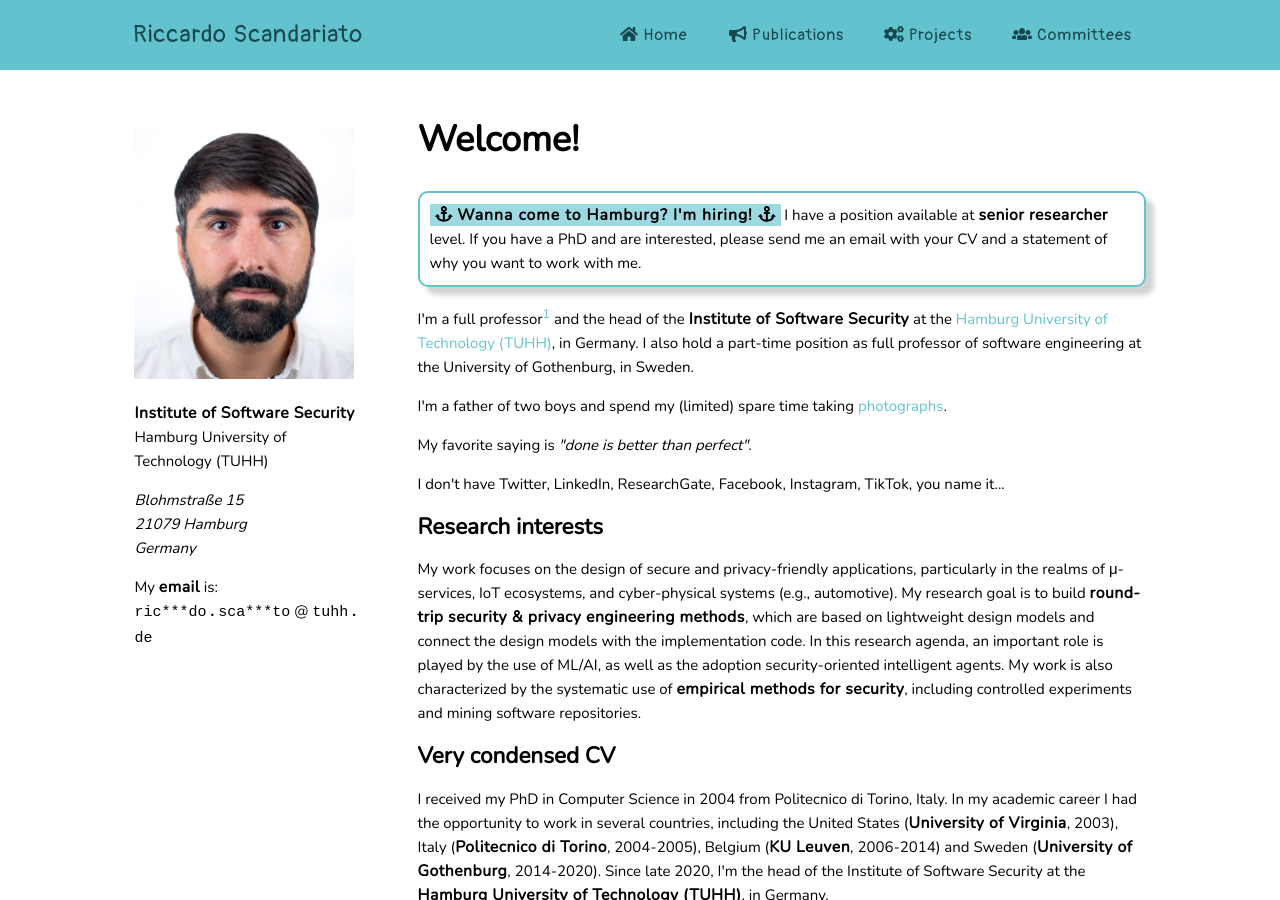
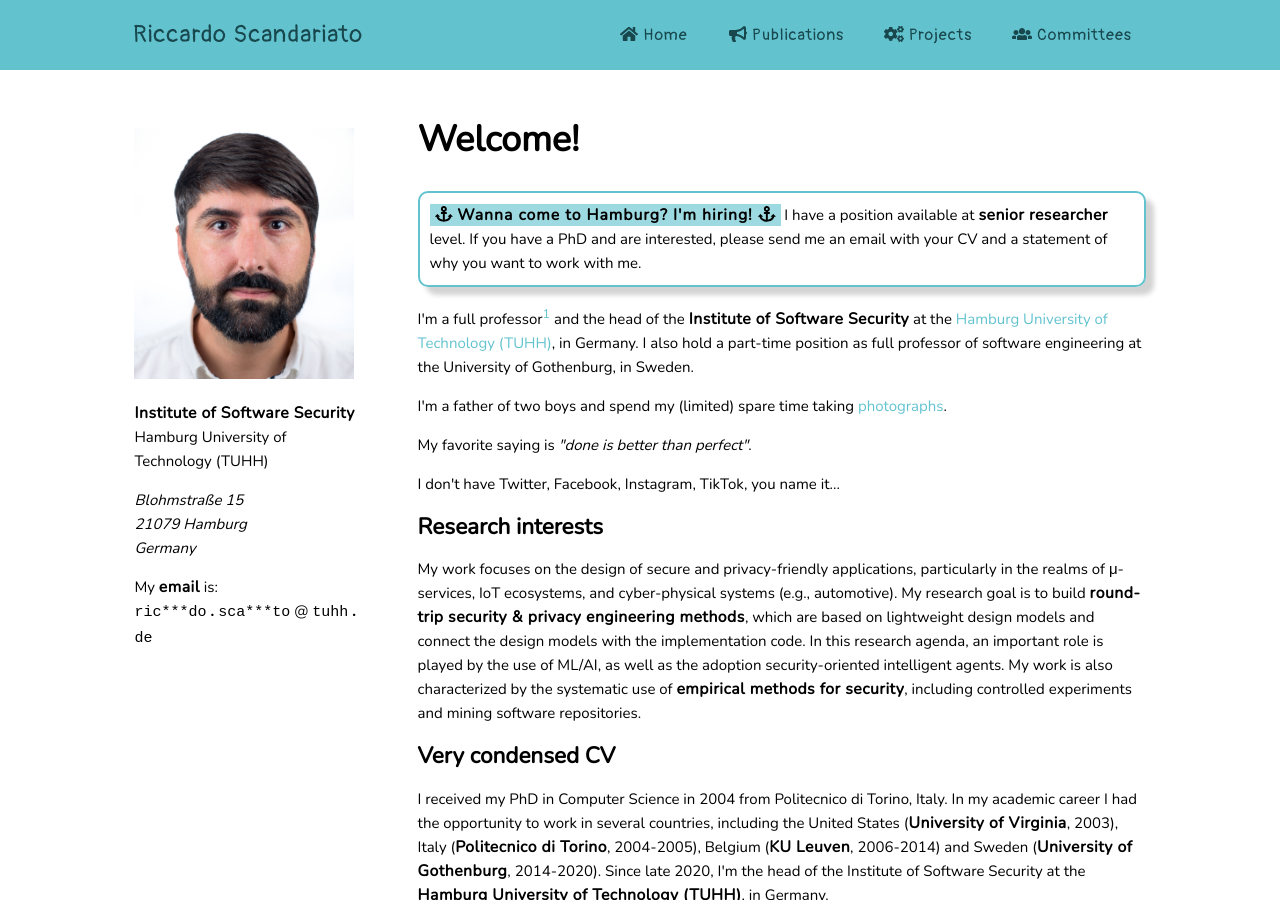
Before and after one commit to riccardoscandariato/riccardoscandariato.github.io, a Jekyll site: the page built from index.md, in a window 1280 px wide and 900 px high. Built offline with Jekyll 4.4.1, drawn with Linux system fonts in a browser that asks for light colours.

Commit message:
social media

```diff
--- a/index.md
+++ b/index.md
@@ -14,7 +14,7 @@ title: Welcome!
 
 <p>My favorite saying is <em>"done is better than perfect"</em>.
 
-<p>I don't have Twitter, LinkedIn, ResearchGate, Facebook, Instagram, TikTok, you name it...</p>
+<p>I don't have Twitter, Facebook, Instagram, TikTok, you name it...</p>
 
 
 
```
